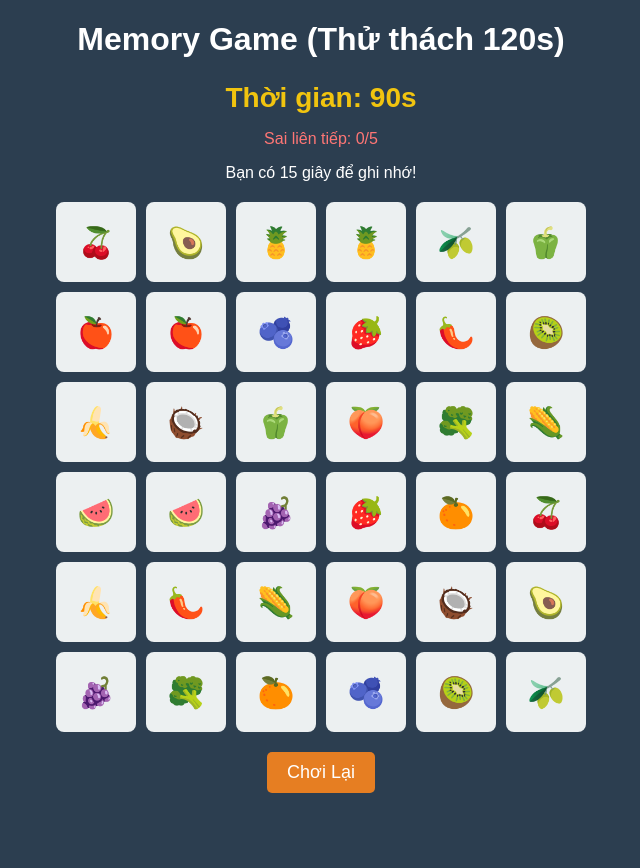
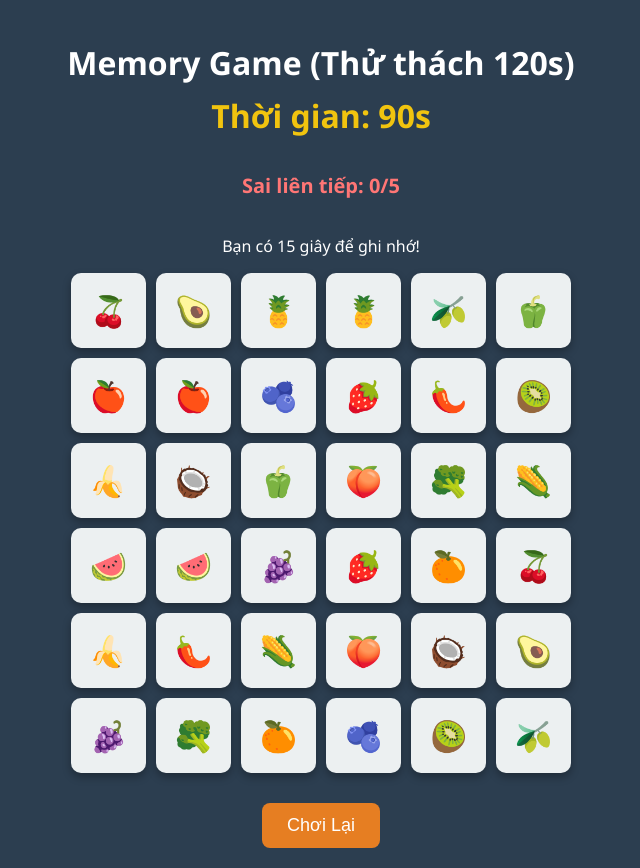
Before and after one commit to lehung-gif/game-lat-hinh, a plain HTML site: page src/index.html in a window 1280 px wide. Shown: the whole page, without its empty margins (319-959 px from the left). Before the commit the page ends 801 px from the top, so only its background shows below. Drawn offline with Linux system fonts and the light colour scheme.

Commit message:
Update style.css

```diff
--- a/src/style.css
+++ b/src/style.css
@@ -1,17 +1,49 @@
-body { font-family: Arial, sans-serif; background-color: #2c3e50; color: white; text-align: center; }
-.container { margin-top: 20px; }
+body {
+    font-family: 'Segoe UI', Tahoma, Geneva, Verdana, sans-serif;
+    background-color: #2c3e50;
+    color: white;
+    text-align: center;
+    margin: 0;
+    padding: 20px;
+}
+
+.container {
+    max-width: 600px;
+    margin: auto;
+}
+
+h1 { margin-bottom: 10px; }
+
+/* Đồng hồ đếm ngược */
+#timer {
+    font-size: 32px;
+    color: #f1c40f;
+    margin: 10px 0;
+    font-weight: bold;
+    transition: all 0.3s ease;
+}
+
+/* Dòng báo số lần sai */
+#wrong-count {
+    font-size: 20px;
+    font-weight: bold;
+    margin-bottom: 15px;
+    padding: 5px;
+    border-radius: 5px;
+    display: inline-block;
+}
 
 .grid {
     display: grid;
-    grid-template-columns: repeat(6, 80px); /* 6 cột, mỗi ô 80px */
+    grid-template-columns: repeat(6, 75px); /* 6 cột cho bảng 6x6 */
     gap: 10px;
     justify-content: center;
-    margin-top: 20px;
+    perspective: 1000px; /* Tạo hiệu ứng 3D khi lật */
 }
 
 .card {
-    width: 80px;
-    height: 80px;
+    width: 75px;
+    height: 75px;
     background-color: #34495e;
     display: flex;
     align-items: center;
@@ -19,8 +51,9 @@ body { font-family: Arial, sans-serif; background-color: #2c3e50; color: white;
     font-size: 30px;
     color: transparent;
     cursor: pointer;
-    border-radius: 8px;
-    transition: transform 0.3s;
+    border-radius: 10px;
+    transition: transform 0.4s, background-color 0.3s;
+    box-shadow: 0 4px 8px rgba(0,0,0,0.3);
 }
 
 .card.flipped {
@@ -33,13 +66,26 @@ body { font-family: Arial, sans-serif; background-color: #2c3e50; color: white;
     background-color: #27ae60;
     color: white;
     cursor: default;
+    box-shadow: 0 0 15px #27ae60;
 }
 
-button { margin-top: 20px; padding: 10px 20px; font-size: 18px; cursor: pointer; border-radius: 5px; border: none; background: #e67e22; color: white; }
-button:hover { background: #d35400; }
+/* Hiệu ứng rung và đỏ khi bị phạt trừ tiền/giờ */
+.penalty {
+    color: #e74c3c !important;
+    transform: scale(1.3);
+    text-shadow: 0 0 10px #e74c3c;
+}
 
-#timer {
-    font-size: 28px;
-    color: #f1c40f; /* Màu vàng nổi bật */
-    margin-bottom: 10px;
+button {
+    margin-top: 30px;
+    padding: 12px 25px;
+    font-size: 18px;
+    cursor: pointer;
+    border-radius: 8px;
+    border: none;
+    background: #e67e22;
+    color: white;
+    transition: 0.2s;
 }
+
+button:hover { background: #d35400; transform: scale(1.05); }
```
